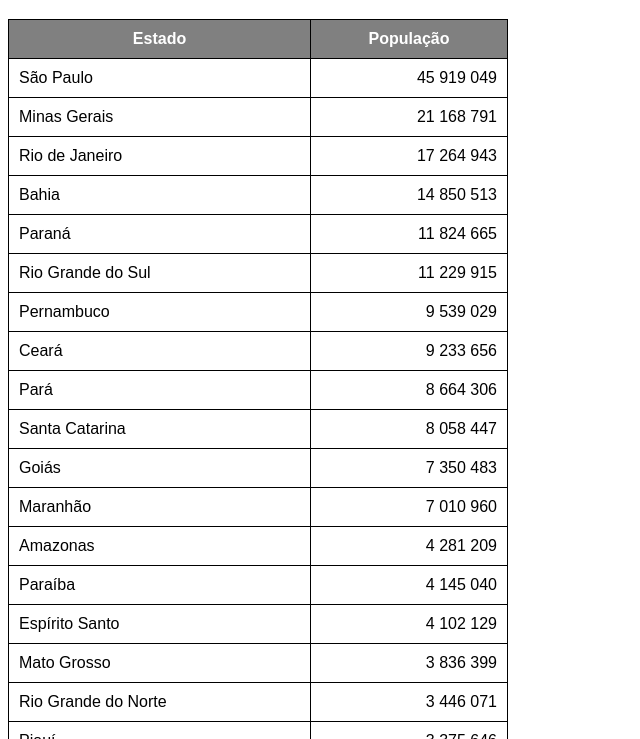
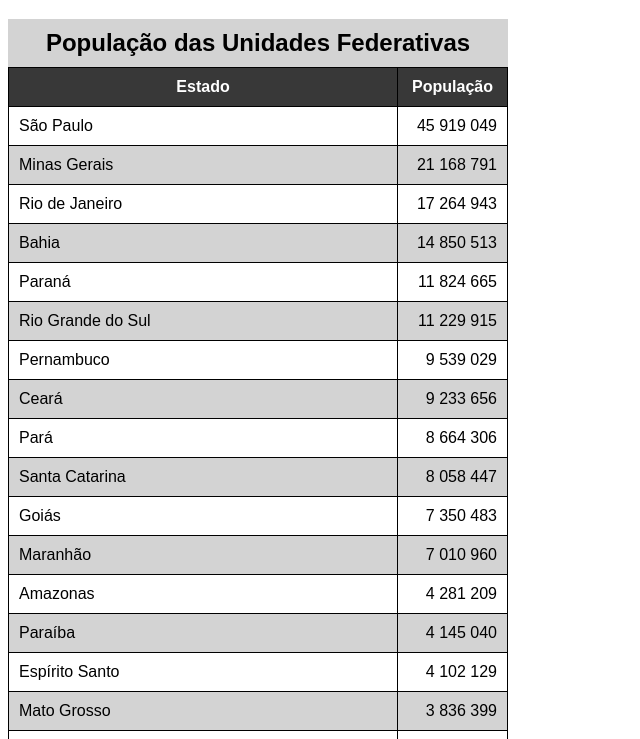
Before and after one commit to rafaelmartiins/html-css, a plain HTML site: page exercicios/ex023/tabela02.html in a window 1280 px wide. Shown: the part 61-800 px from the top of the page, without its empty margins (0-640 px from the left). Drawn offline with Linux system fonts and the light colour scheme.

Commit message:
Update tabela02.html

```diff
--- a/exercicios/ex023/tabela02.html
+++ b/exercicios/ex023/tabela02.html
@@ -10,6 +10,7 @@
         }
 
         table {
+            position: relative;
             width: 500px;
             border-collapse: collapse;
         }
@@ -19,9 +20,26 @@
             padding: 10px;
         }
 
+        caption {
+            font-size: 1.5em;
+            font-weight: bold;
+            padding: 10px;
+            background-color: lightgray;
+        }
+
         thead, tfoot {
-            background-color: gray;
+            background-color: #383838;
             color: white;
+        }
+
+        thead tr th {
+            position: sticky;
+            top: -1px;
+            background-color: #383838;
+        }
+
+        tbody tr:nth-child(even) {
+            background-color: lightgray;
         }
 
         td.num {
@@ -34,6 +52,7 @@
     <!--
         ANATOMIA PARA TABELAS GRANDES
         TABLE
+            CAPTION
             THEAD
                 TR, TD, TH
             TBODY
@@ -42,10 +61,11 @@
                 TR, TD, TH
      -->
     <table>
+        <caption>População das Unidades Federativas</caption>
         <thead>
             <tr>
-                <th>Estado</th>
-                <th>População</th>
+                <th scope="col">Estado</th>
+                <th scope="col" style="width: 50px;">População</th>
             </tr>
         </thead>
         <tbody>
@@ -155,7 +175,7 @@
             </tr>
         </tbody>
         <tfoot>
-            <th>Total de habitantes</th>
+            <th scope="row">Total de habitantes</th>
             <td class="num"><strong>210.174.125</strong></td>
         </tfoot>
     </table>
```
